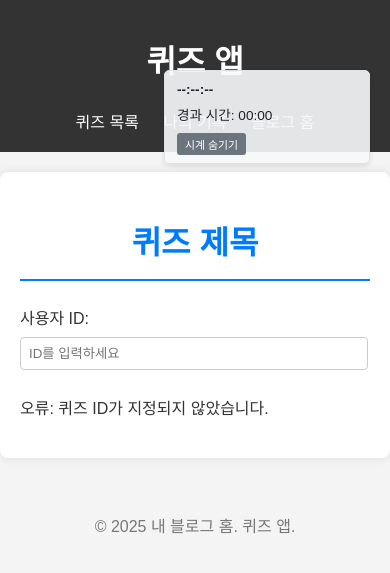
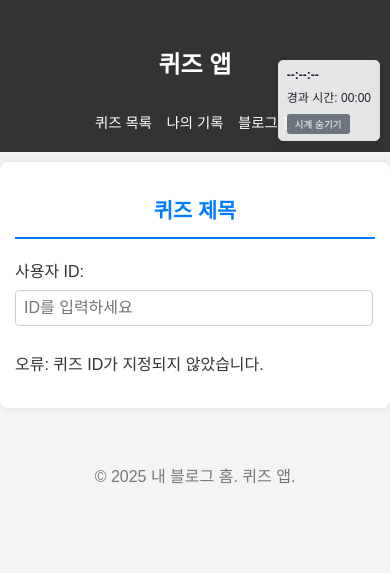
Before and after one commit to randomwalk1225/randomwalk1225.github.io, a Jekyll site: the page built from quiz_app/take.html, in a window 390 px wide. Shown: the top 573 px of the page. Built offline with Jekyll 4.4.1, drawn with Linux system fonts in a browser that asks for light colours; a script that is not in the unit is left out.

Commit message:
퀴즈 추가

```diff
--- a/quiz_app/assets/css/quiz_styles.css
+++ b/quiz_app/assets/css/quiz_styles.css
@@ -621,6 +621,87 @@ math-field {
         border-left: 3px solid #666; /* Use gray for incorrect indication */
     }
     .result-card-status {
-        font-weight: bold;
+    font-weight: bold;
+}
+}
+
+/* Responsive Adjustments */
+@media (max-width: 768px) {
+    main {
+        padding: 15px; /* Reduce padding on smaller screens */
+        margin: 10px auto;
+    }
+
+    #quiz-title {
+        font-size: 1.5em; /* Smaller title font size */
+        margin-bottom: 20px;
+    }
+
+    button {
+        padding: 8px 15px;
+        font-size: 0.9rem;
+    }
+
+    input[type="text"], math-field {
+        font-size: 1em; /* Adjust input font size */
+    }
+
+    .quiz-option-label {
+        padding: 8px 10px;
+        font-size: 0.95em;
+    }
+
+    .quiz-timer-widget {
+        top: 60px; /* Adjust position if header size changes */
+        right: 10px;
+        padding: 6px 10px;
+        font-size: 0.8em;
+        min-width: 150px;
+    }
+
+    .history-quiz-group {
+        flex-direction: column; /* Stack title and attempts vertically */
+        align-items: flex-start;
+    }
+    .history-group-title {
+        max-width: 100%; /* Allow title to take full width */
+        margin-bottom: 10px;
+    }
+    .inline-attempts-container {
+        justify-content: flex-start;
+    }
+    .inline-attempt-summary {
+        font-size: 0.8em;
     }
 }
+
+@media (max-width: 480px) {
+    header h1 a {
+        font-size: 1.5rem; /* Smaller site title */
+    }
+    header nav a {
+        margin: 0 5px; /* Smaller margins for nav links */
+        font-size: 0.9rem;
+    }
+
+    #quiz-title {
+        font-size: 1.3em;
+    }
+
+    .quiz-result-title {
+        font-size: 1.5em;
+    }
+    .score-summary p {
+        font-size: 1em;
+    }
+    .score-summary .score-value {
+        font-size: 1.8em;
+    }
+
+    .quiz-timer-widget {
+        /* Could be made less intrusive or toggleable by default on very small screens */
+        font-size: 0.75em;
+        padding: 5px 8px;
+        min-width: auto; /* Allow it to shrink more */
+    }
+}
--- a/quizzes/ChemCH2num4-20250515/quiz.json
+++ b/quizzes/ChemCH2num4-20250515/quiz.json
@@ -1,5 +1,5 @@
 {
-  "title": "퀴즈 : CH2 원자, 분자 및 이온 .0514.4",
+  "title": "Chem : CH2 원자, 분자 및 이온 .0514.4",
   "description": "...",
   "quizzes": [
     {
```
Also changed, not shown: netlify/functions/getQuizList.js (+32 -12 lines), quiz_app/assets/js/app_main.js (+18 -41 lines).
